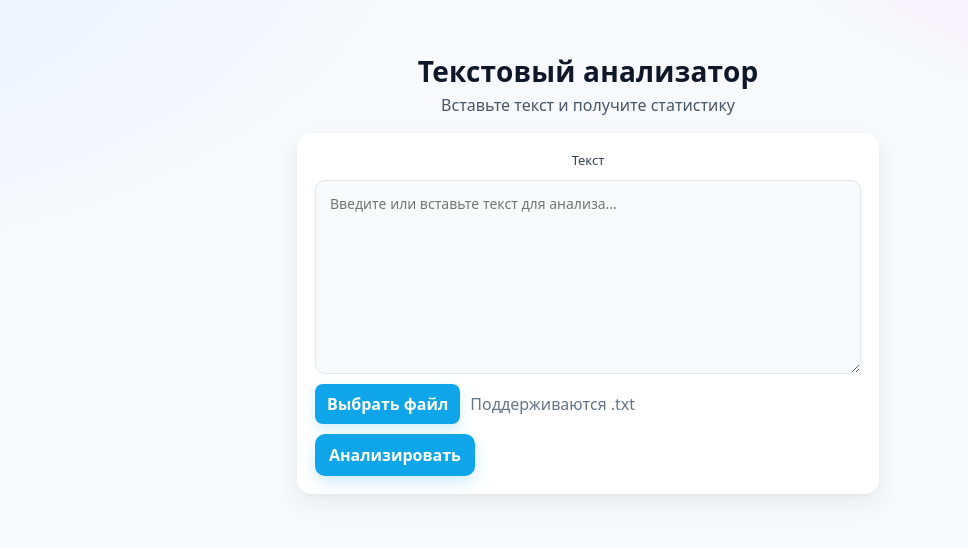
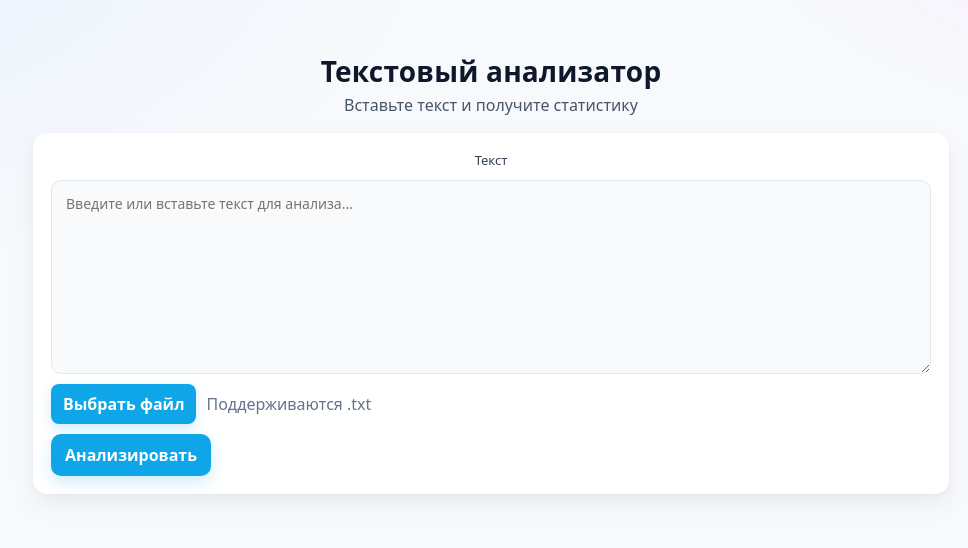
Before and after one commit to Tokimikichika/textquant, a Vue app in the folder frontend/: page / in a window 1280 px wide. Shown: the top 548 px of the page, without its empty margins (165-1133 px from the left). Built offline with nearby package versions, Linux system fonts and the light colour scheme.

Commit message:
fix: поправил стили - отображается по центру

```diff
--- a/frontend/src/components/index.vue
+++ b/frontend/src/components/index.vue
@@ -117,7 +117,7 @@ export default {
 <style scoped>
 .page {
   min-height: 100vh;
-  min-width: 150%;
+  min-width: 100%;
   padding: 24px 16px 48px;
   position: relative;
   overflow-x: hidden;
--- a/frontend/src/style.css
+++ b/frontend/src/style.css
@@ -12,6 +12,7 @@
   -webkit-font-smoothing: antialiased;
   -moz-osx-font-smoothing: grayscale;
 }
+
 
 a {
   font-weight: 500;
@@ -59,10 +60,12 @@ button:focus-visible {
 }
 
 #app {
-  max-width: 1280px;
+  width: 100%;
+  max-width: none;
   margin: 0 auto;
   padding: 2rem;
   text-align: center;
+  box-sizing: border-box;
 }
 
 @media (prefers-color-scheme: light) {
```
